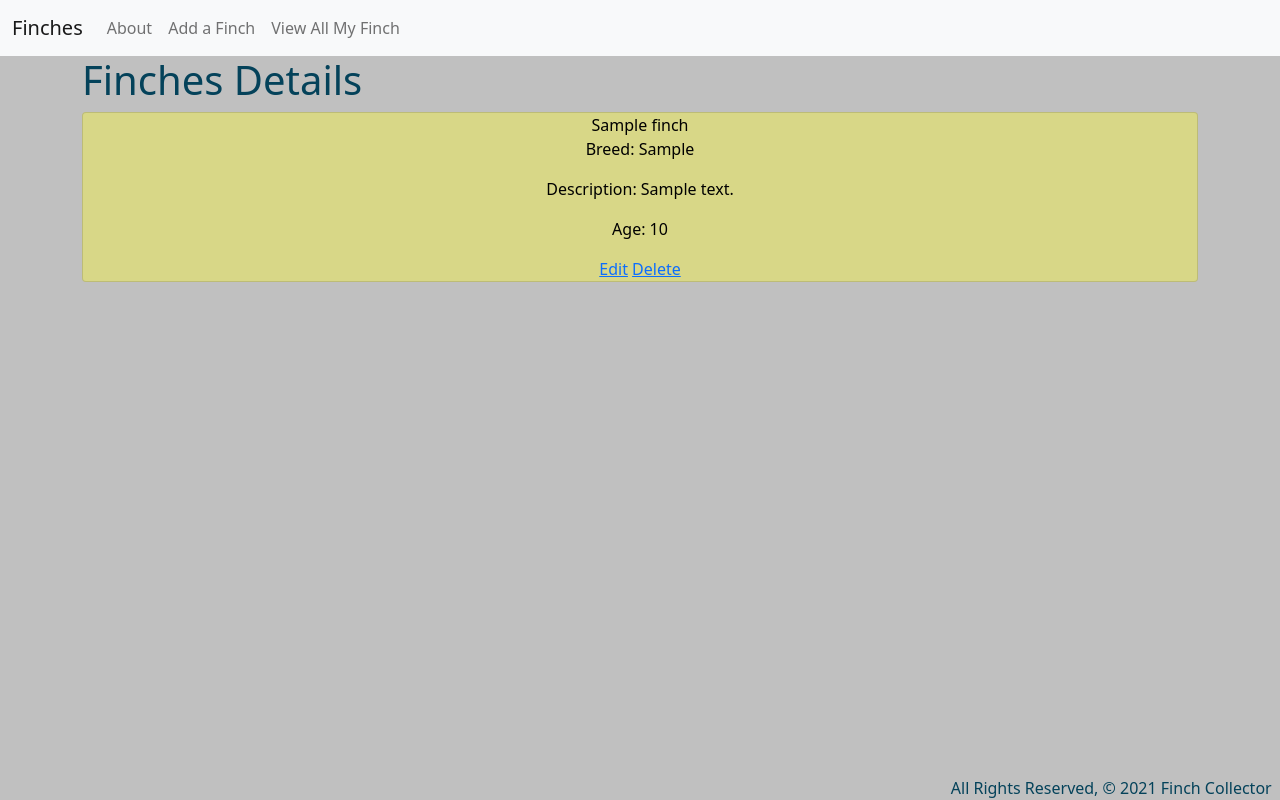
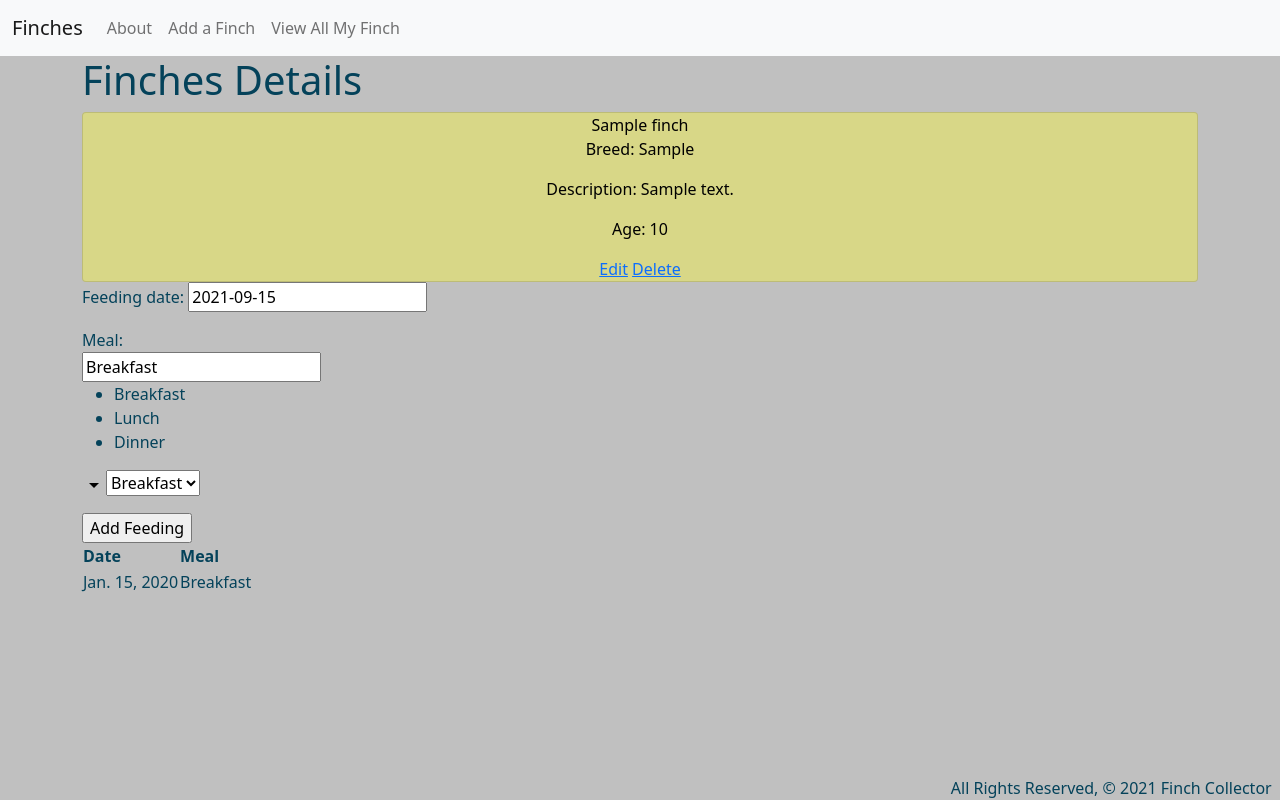
Before and after one commit to style6513/finchcollector-django, a Django app: page /finches/1/ in a window 1280 px wide. Run offline with Django 3.2, Linux system fonts and the light colour scheme; tables that the repository leaves empty hold one stand-in row (values such as "Sample post").

Commit message:
day3-set feeding model

```diff
--- a/main_app/admin.py
+++ b/main_app/admin.py
@@ -1,6 +1,7 @@
 from django.contrib import admin
-from .models import Finch
+from .models import Finch, Feeding
 
 # Register your models here.
 
 admin.site.register(Finch)
+admin.site.register(Feeding)
--- /dev/null
+++ b/main_app/forms.py
@@ -0,0 +1,7 @@
+from django.forms import ModelForm
+from .models import Feeding
+
+class FeedingForm(ModelForm):
+    class Meta:
+        model = Feeding
+        fields = ['date','meal']
--- a/main_app/models.py
+++ b/main_app/models.py
@@ -1,5 +1,8 @@
 from django.db import models
 from django.urls import reverse
+
+
+
 
 # Create your models here.
 class Finch(models.Model):
@@ -13,3 +16,22 @@
 
     def get_absolute_url(self):
         return reverse('detail', kwargs={'finch_id': self.id})
+
+MEALS = (
+    ('B', 'Breakfast'),
+    ('L', 'Lunch'),
+    ('D', 'Dinner')
+)
+
+class Feeding(models.Model):
+    date = models.DateField('feeding date')
+    meal = models.CharField(
+        max_length=1,
+        choices = MEALS,
+        default = MEALS[0][0]
+        )
+    finch = models.ForeignKey(Finch, on_delete=models.CASCADE)
+    def __str__(self):
+        return f"{self.get_meal_display()} on {self.date}"
+    class Meta:
+        ordering = ['-date']
--- a/main_app/templates/base.html
+++ b/main_app/templates/base.html
@@ -8,6 +8,7 @@
     <title>Document</title>
     <link href="https://cdn.jsdelivr.net/npm/bootstrap@5.1.1/dist/css/bootstrap.min.css" rel="stylesheet" integrity="sha384-F3w7mX95PdgyTmZZMECAngseQB83DfGTowi0iMjiWaeVhAn4FJkqJByhZMI3AhiU" crossorigin="anonymous">
     <link rel="stylesheet" type="text/css" href="{% static 'css/main.css' %}">
+    <script src="https://cdnjs.cloudflare.com/ajax/libs/materialize/1.0.0/js/materialize.min.js"></script>
 
 </head>
 <body>
--- a/main_app/templates/finches/detail.html
+++ b/main_app/templates/finches/detail.html
@@ -19,5 +19,44 @@
       </div>
   </div>
 </div>
+<div class="row">
+  <div class="col s6">
+    <form action="{% url 'add_feeding' finch.id %}" method='POST'>
+      {% csrf_token %}
+      {{feeding_form.as_p}}
+      <input type='submit' value='Add Feeding'/>
+    </form>
+    <table class="striped">
+      <thead>
+        <tr>
+          <th>Date</th>
+          <th>Meal</th>
+        </tr>
+      </thead>
+      <tbody>
+        {% for feeding in finch.feeding_set.all %}
+        <tr>
+          <td>{{feeding.date}}</td>
+          <td>{{feeding.get_meal_display}}</td>
+        </tr>
+        {% endfor %}
+      </tbody>
+    </table>
+  </div>
+</div>
+
+<script>
+  const dateEl = document.getElementById('id_date');
+      M.Datepicker.init(dateEl, {
+      format: 'yyyy-mm-dd',
+      defaultDate: new Date(),
+      setDefaultDate: true,
+      autoClose: true
+  });
+
+  const selectEl = document.getElementById('id_meal');
+  M.FormSelect.init(selectEl);
+
+</script>
 
 {% endblock %}
--- a/main_app/urls.py
+++ b/main_app/urls.py
@@ -9,4 +9,5 @@
     path('fiches/create/', views.FinchCreate.as_view(), name='finches_create'),
     path('finches/<int:pk>/update/', views.FinchUpdate.as_view(), name='finch_update'),
     path('finches/<int:pk>/delete/', views.FinchDelete.as_view(), name='finch_delete'),
+    path('finches/<int:finch_id>/add_feeding/', views.add_feeding, name='add_feeding'),
 ]
--- a/main_app/views.py
+++ b/main_app/views.py
@@ -1,7 +1,8 @@
 
-from django.shortcuts import render
+from django.shortcuts import render, redirect
 from django.views.generic.edit import CreateView,UpdateView,DeleteView
 from .models import Finch
+from .forms import FeedingForm
 
 # Create your views here.
 
@@ -32,8 +33,10 @@
 
 def finches_detail(request, finch_id):
     finch = Finch.objects.get(id=finch_id)
+    feeding_form = FeedingForm()
     return render(request,'finches/detail.html',{
-        'finch': finch
+        'finch': finch,
+        'feeding_form': feeding_form
     })
 
 class FinchCreate(CreateView):
@@ -48,3 +51,11 @@
 class FinchDelete(DeleteView):
     model = Finch
     success_url = '/finches'
+
+def add_feeding(request, finch_id):
+    form = FeedingForm(request.POST)
+    if form.is_valid():
+        new_feeding = form.save(commit=False)
+        new_feeding.finch_id = finch_id
+        new_feeding.save()
+    return redirect('detail', finch_id=finch_id)
```
Also changed, not shown: main_app/migrations/0002_feeding.py (added).
